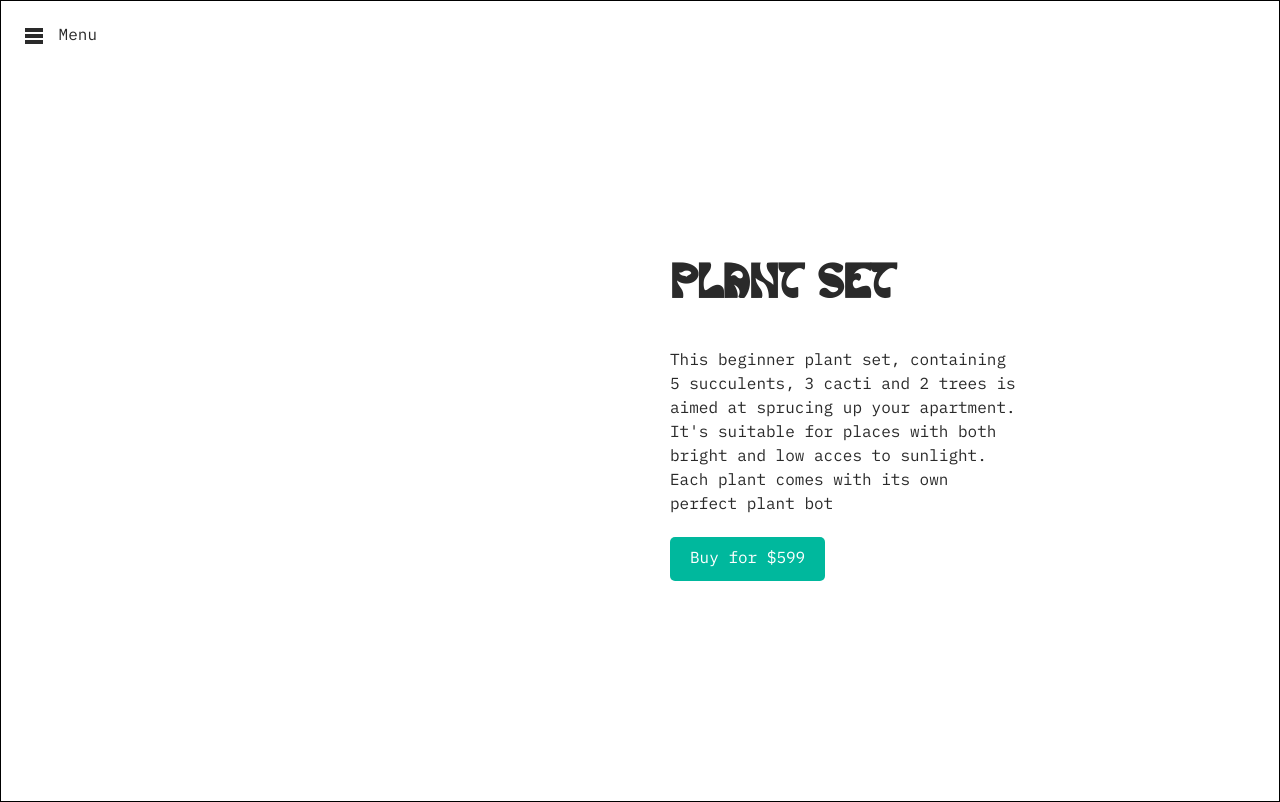
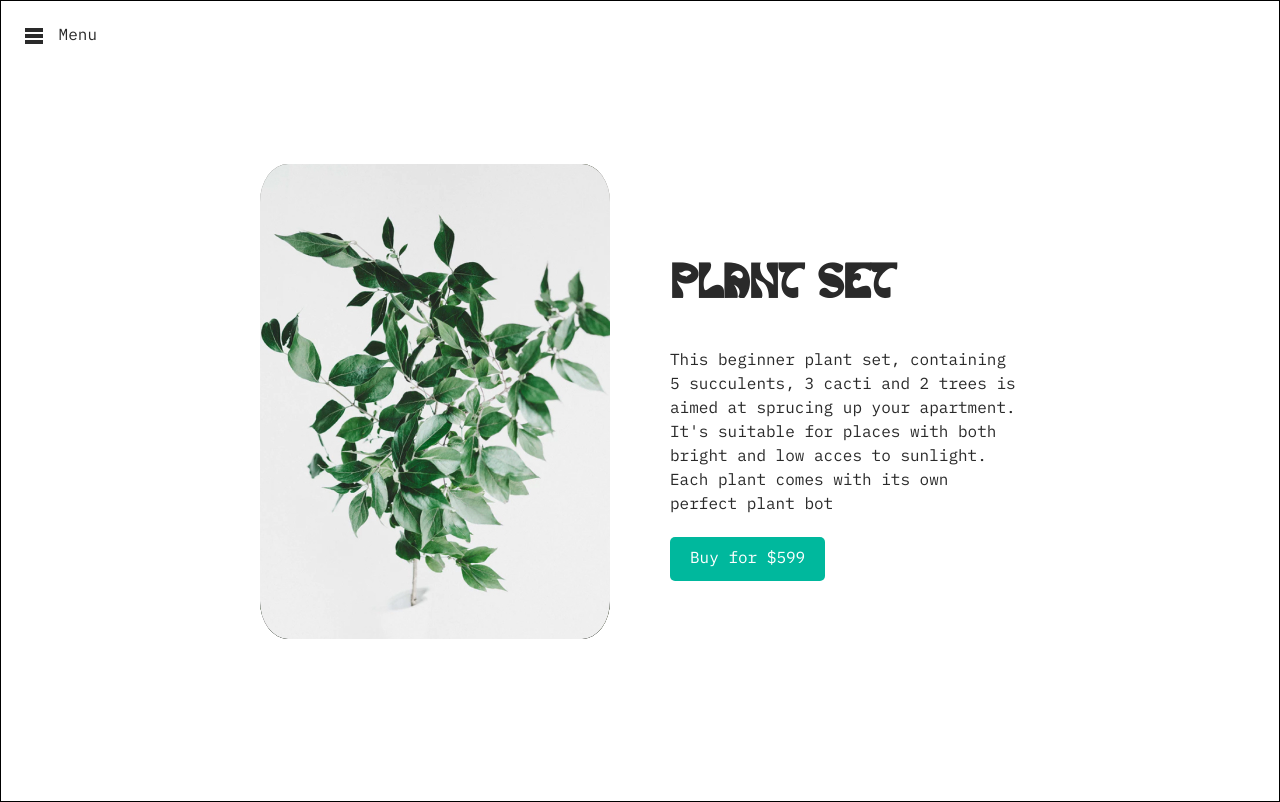
Before and after one commit to heckspoiler/superhi-second-task, a plain HTML site: page index.html in a window 1280 px wide. Drawn offline with Linux system fonts and the light colour scheme.

Commit message:
adding slide section javascript

```diff
--- a/index.html
+++ b/index.html
@@ -5,6 +5,7 @@
     <meta http-equiv="X-UA-Compatible" content="IE=edge" />
     <meta name="viewport" content="width=device-width, initial-scale=1.0" />
     <script src="menu.js" defer></script>
+    <script src="slides.js" defer></script>
     <link rel="stylesheet" href="style.css" />
     <title>Plant Slideshow</title>
   </head>
@@ -21,13 +22,48 @@
       </a>
 
       <section>
-        <!-- <img
-          src="./assets/assets/plant1.jpg"
-          alt="plant"
-          srcset="./assets/assets/plant1.jpg, ./assets/assets/plant1-2x.jpg 2x"
-        /> -->
-
-        <div class="slides"></div>
+        <div class="slides">
+          <img
+            src="./assets/assets/plant1.jpg"
+            alt="plant"
+            srcset="
+              ./assets/assets/plant1.jpg,
+              ./assets/assets/plant1-2x.jpg 2x
+            "
+          />
+          <img
+            src="./assets/assets/plant2.jpg"
+            alt="plant"
+            srcset="
+              ./assets/assets/plant2.jpg,
+              ./assets/assets/plant2-2x.jpg 2x
+            "
+          />
+          <img
+            src="./assets/assets/plant3.jpg"
+            alt="plant"
+            srcset="
+              ./assets/assets/plant3.jpg,
+              ./assets/assets/plant3-2x.jpg 2x
+            "
+          />
+          <img
+            src="./assets/assets/plant4.jpg"
+            alt="plant"
+            srcset="
+              ./assets/assets/plant4.jpg,
+              ./assets/assets/plant4-2x.jpg 2x
+            "
+          />
+          <img
+            src="./assets/assets/plant5.jpg"
+            alt="plant"
+            srcset="
+              ./assets/assets/plant5.jpg,
+              ./assets/assets/plant5-2x.jpg 2x
+            "
+          />
+        </div>
 
         <div class="content">
           <h1>Plant Set</h1>
--- /dev/null
+++ b/slides.js
@@ -0,0 +1,8 @@
+// pick all of the images and layer them based on the z-index
+
+const slideArea = document.querySelector("div.slides");
+const images = slideArea.querySelectorAll("img");
+
+// keep track of two things
+let currentSlide = 0;
+let z = 1;
--- a/style.css
+++ b/style.css
@@ -136,3 +136,19 @@ a.button {
 a.button:hover {
       background-color: #00a48c;
 }
+
+div.slides {
+      height: 475px;
+      position: relative;
+}
+
+div.slides img {
+      position: absolute;
+      top: 0;
+      left: 0;
+      border-radius: 8%;
+}
+
+div.slides img:nth-child(1) {
+      z-index: 1;
+}
```
